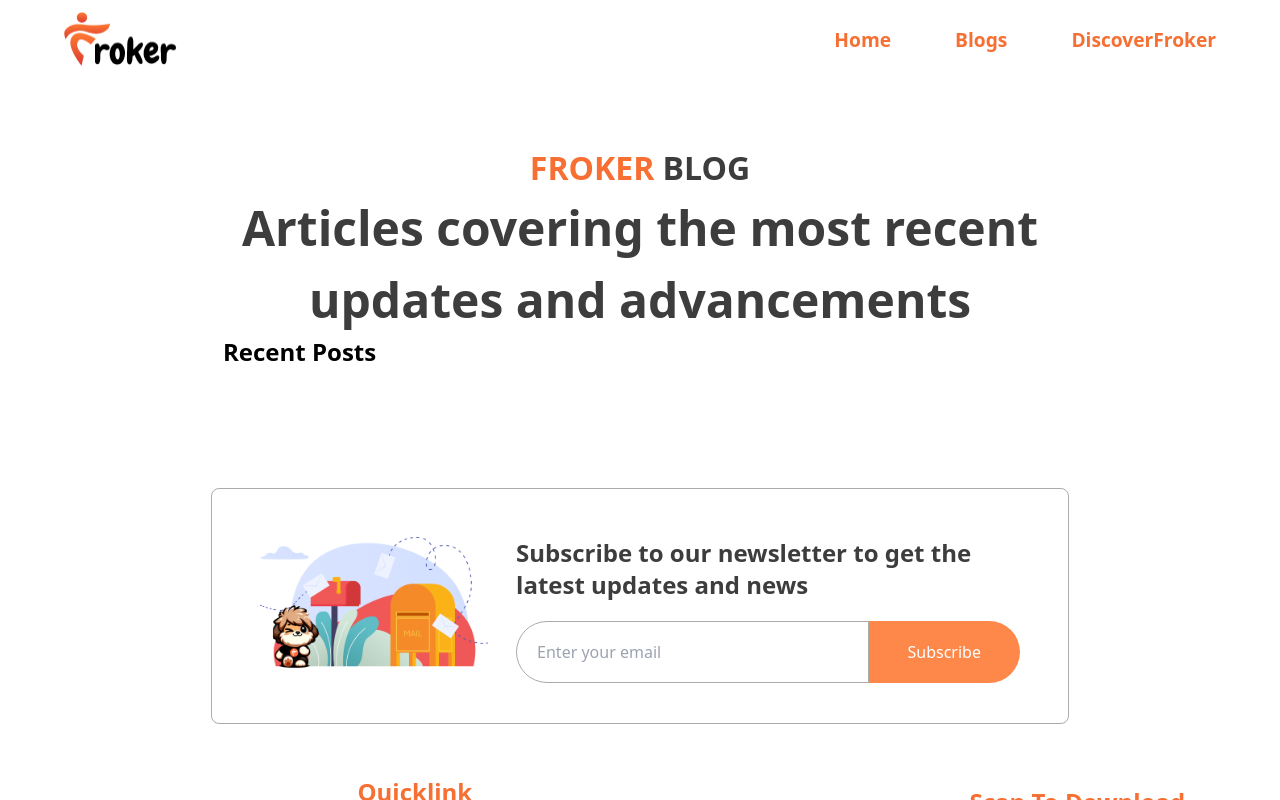
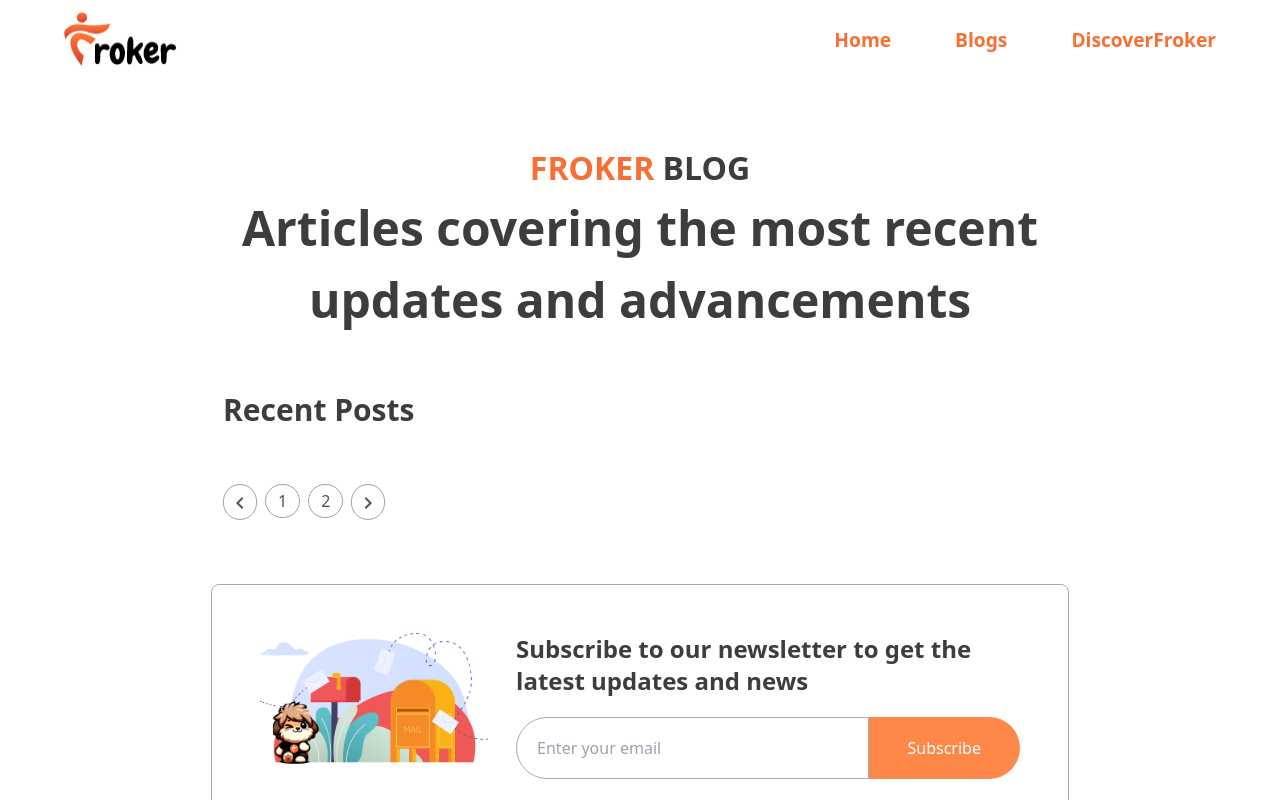
Before and after one commit to apurb-coder/Forker, a React (Vite) app in the folder client/: page /blogs in a window 1280 px wide. Shown: the top 800 px of the page. Built offline with nearby package versions, Linux system fonts and the light colour scheme.

Commit message:
navigation arrows

```diff
--- a/client/package.json
+++ b/client/package.json
@@ -10,6 +10,10 @@
     "preview": "vite preview"
   },
   "dependencies": {
+    "@emotion/react": "^11.12.0",
+    "@emotion/styled": "^11.12.0",
+    "@mui/icons-material": "^5.16.4",
+    "@mui/material": "^5.16.4",
     "react": "^18.3.1",
     "react-dom": "^18.3.1",
     "react-router-dom": "^6.25.1"
--- a/client/src/components/RecentPost.jsx
+++ b/client/src/components/RecentPost.jsx
@@ -1,16 +1,30 @@
 import React from 'react'
+import NavigateBeforeIcon from "@mui/icons-material/NavigateBefore";
+import NavigateNextIcon from "@mui/icons-material/NavigateNext";
 
 const RecentPost = () => {
 
   return (
-    <div className='flex flex-col'>
-      <div className='text-2xl font-semibold relative'>Recent Posts</div>
-      <div
-      className='grid grid-rows-3 pt-[0.5rem]'></div>
+    <div className="flex flex-col mt-14">
+      <div className="text-3xl font-semibold text-[#3d3d3d]">Recent Posts</div>
+      <div className="grid grid-rows-3 pt-[0.5rem]"></div>
       {/* Pagination buttons */}
-      <div className='mt-[3rem]'></div>
+      <div className="mt-[3rem] space-x-2">
+        <button className="border-[1px] border-gray-400 p-1 text-gray-600 rounded-full font-bold">
+          <NavigateBeforeIcon />
+        </button>
+        <button className="border-[1px] border-gray-400 px-3 py-1 text-gray-600 rounded-full">
+          1
+        </button>
+        <button className="border-[1px] border-gray-400 px-3 py-1 text-gray-600 rounded-full">
+          2
+        </button>
+        <button className="border-[1px] border-gray-400 p-1 text-gray-600 rounded-full font-bold">
+          <NavigateNextIcon />
+        </button>
+      </div>
     </div>
-  )
+  );
 }
 
 export default RecentPost
--- a/client/src/components/UpperFooter.jsx
+++ b/client/src/components/UpperFooter.jsx
@@ -13,7 +13,7 @@
 
 const UpperFooter = () => {
   return (
-    <div className="relative mt-16">
+    <div className="relative mt-16 text-[#3d3d3d]">
       <div className="w-[67%] flex justify-center rounded-lg mx-auto border-[#ababab] border-[1px] p-12 space-x-7">
         {/* TODO: NewsLetter */}
         <img src={FooterImage} alt="footerimage" className="w-[30%]" />
@@ -28,7 +28,9 @@
               placeholder="Enter your email"
               className="border-[#ababab] border-[1px] w-[70%] rounded-l-full pl-5 focus:outline-none"
             />
-            <button className="bg-[#fe8849] text-white cursor-pointer w-[30%] rounded-r-full">Subscribe</button>
+            <button className="bg-[#fe8849] text-white cursor-pointer w-[30%] rounded-r-full">
+              Subscribe
+            </button>
           </div>
         </div>
       </div>
```
Also changed, not shown: 1 other file (tests, documents, lock files or other folders).
